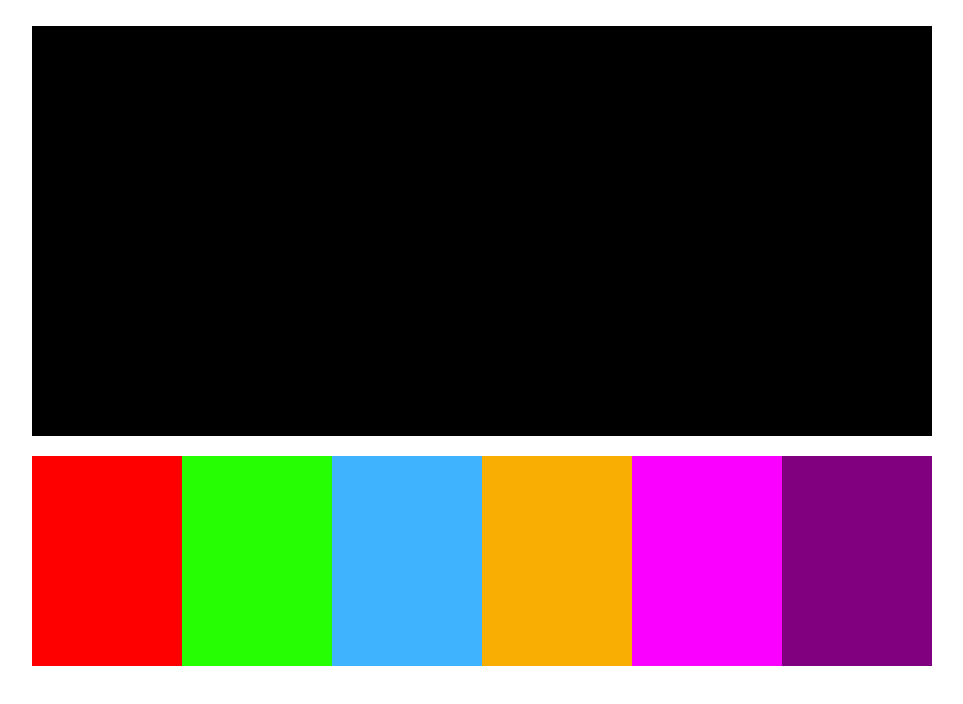
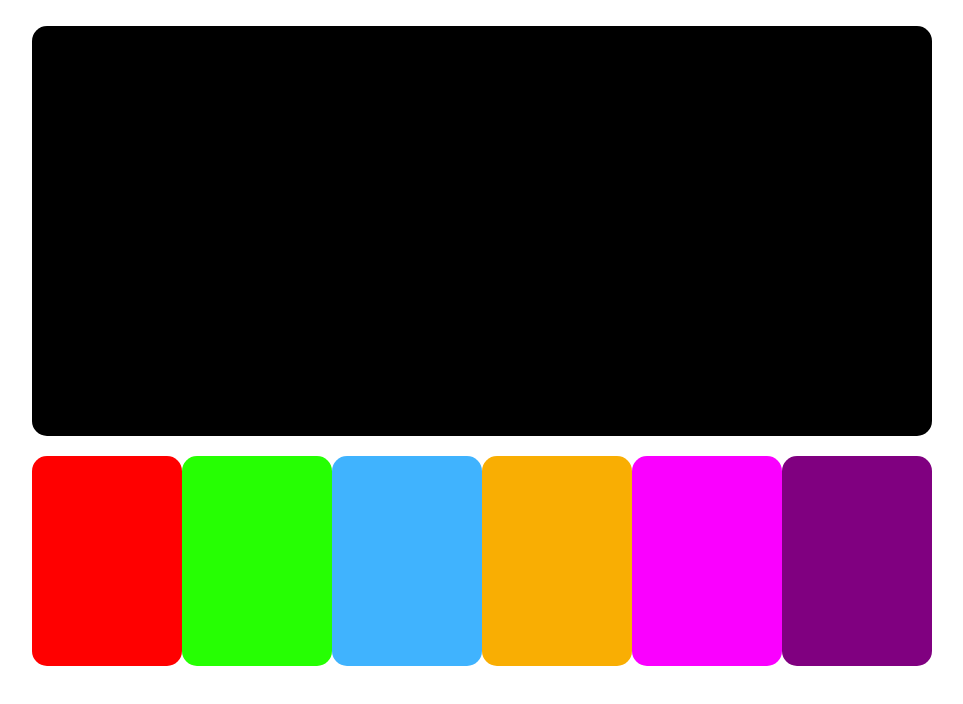
Before and after one commit to bc-whisnant/react-color-picker, a React (Create React App) app: page / in a window 1280 px wide. Shown: the top 704 px of the page, without its empty margins (158-1121 px from the left). Built offline with nearby package versions, Linux system fonts and the light colour scheme.

Commit message:
added border radius

```diff
--- a/src/App.css
+++ b/src/App.css
@@ -8,6 +8,7 @@
   max-width: 900px;
   height: 410px;
   background-color: black;
+  border-radius: 15px;
 }
 
  .button-container {
@@ -19,6 +20,7 @@
 .button-container > div {
   height: 210px;
   width: 180px;
+  border-radius: 15px;
 }
 .red {
   background-color: red;
```
